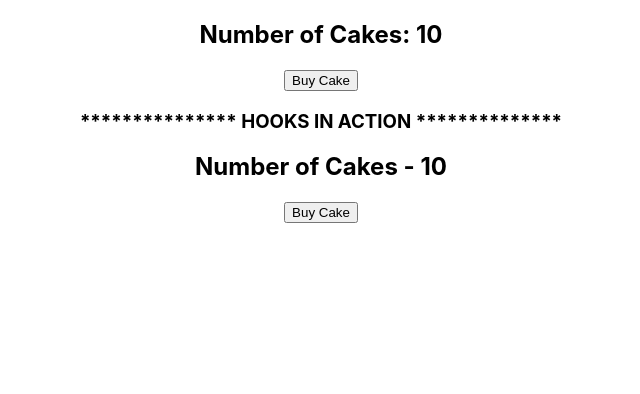
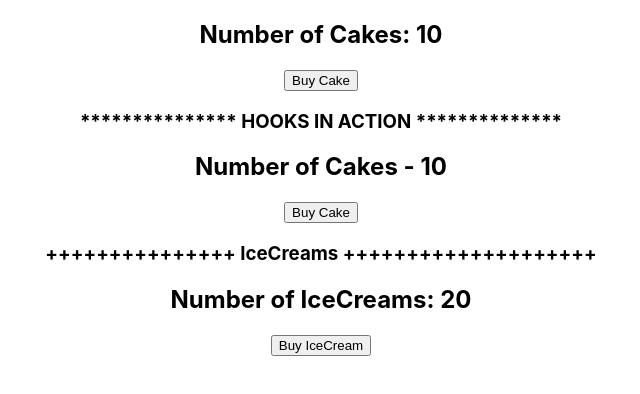
Before and after one commit to ClaytonSiby/react_redux_fundamentals, a React (Create React App) app in the folder react-redux/: page / in a window 1280 px wide. Shown: the top 394 px of the page, without its empty margins (319-959 px from the left). Built offline with nearby package versions, Linux system fonts and the light colour scheme.

Commit message:
Add: iceCreamReducer and initialize the combined reducers methodology

```diff
--- a/react-redux/src/App.js
+++ b/react-redux/src/App.js
@@ -1,6 +1,7 @@
 import { Provider } from 'react-redux';
 import store from './redux/store';
 import CakeContainer from './components/CakeContainer';
+import IceCreamContainer from './components/IceCreamContainer';
 import HooksCakeContainer from './components/HooksCakeContainer';
 import './App.css';
 
@@ -11,6 +12,8 @@
         <CakeContainer />
         <h3>*************** HOOKS IN ACTION **************</h3>
         <HooksCakeContainer />
+        <h3>+++++++++++++++ IceCreams ++++++++++++++++++++</h3>
+        <IceCreamContainer />
       </div>
     </Provider>
   );
--- a/react-redux/src/components/CakeContainer.js
+++ b/react-redux/src/components/CakeContainer.js
@@ -12,7 +12,7 @@
 }
 
 const mapStateToProps = (state) => ({
-  numberOfCakes: state.numberOfCakes,
+  numberOfCakes: state.cake.numberOfCakes,
 });
 
 const mapDispatchToProps = (dispatch) => ({
--- a/react-redux/src/components/HooksCakeContainer.js
+++ b/react-redux/src/components/HooksCakeContainer.js
@@ -4,7 +4,7 @@
 
 function HooksCakeContainer() {
   // access the app store with useSelector
-  const numberOfCakes = useSelector((state) => state.numberOfCakes);
+  const numberOfCakes = useSelector((state) => state.cake.numberOfCakes);
 
   // useDispatch hook returns a reference to the dispatch function from the redux store
   const dispatch = useDispatch();
--- /dev/null
+++ b/react-redux/src/components/IceCreamContainer.js
@@ -0,0 +1,26 @@
+import React from "react";
+import { connect } from "react-redux";
+import { buyIceCream } from "../redux";
+
+function IceCreamContainer(props) {
+  return (
+    <div>
+      <h2>Number of IceCreams: {props.numberOfIceCreams}</h2>
+      <button onClick={props.buyIceCream}>Buy IceCream</button>
+    </div>
+  );
+}
+
+const mapStateToProps = (state) => {
+  return {
+    numberOfIceCreams: state.iceCream.numberOfIceCreams,
+  }
+};
+
+const mapDispatchToProps = (dispatch) => {
+  return {
+    buyIceCream: () => dispatch(buyIceCream()),
+  };
+};
+
+export default connect(mapStateToProps, mapDispatchToProps)(IceCreamContainer);
--- /dev/null
+++ b/react-redux/src/redux/icecreams/iceCreamActions.js
@@ -0,0 +1,5 @@
+import { BUY_ICE_CREAM  } from "./iceCreamTypes";
+
+export const buyIceCream = () => ({
+  type: BUY_ICE_CREAM
+});
--- /dev/null
+++ b/react-redux/src/redux/icecreams/iceCreamReducer.js
@@ -0,0 +1,20 @@
+import { BUY_ICE_CREAM } from "./iceCreamTypes";
+
+const initialState = {
+  numberOfIceCreams: 20,
+};
+
+const iceCreamReducer = (state = initialState, action) => {
+  switch (action.type) {
+    case BUY_ICE_CREAM:
+      return {
+        ...state,
+        numberOfIceCreams: state.numberOfIceCreams - 1,
+      };
+
+    default:
+      return state;
+  }
+};
+
+export default iceCreamReducer;
--- /dev/null
+++ b/react-redux/src/redux/icecreams/iceCreamTypes.js
@@ -0,0 +1 @@
+export const BUY_ICE_CREAM = 'BUY_ICE_CREAM';
--- a/react-redux/src/redux/index.js
+++ b/react-redux/src/redux/index.js
@@ -1 +1,2 @@
 export { buyCake } from './cakes/cakeActions';
+export { buyIceCream } from './icecreams/iceCreamActions';
--- /dev/null
+++ b/react-redux/src/redux/rootReducer.js
@@ -0,0 +1,10 @@
+import { combineReducers } from "redux";
+import cakeReducer from "./cakes/cakeReducer";
+import iceCreamReducer from "./icecreams/iceCreamReducer";
+
+const rootReducer = combineReducers({
+    cake: cakeReducer,
+    iceCream: iceCreamReducer
+});
+
+export default rootReducer;
--- a/react-redux/src/redux/store.js
+++ b/react-redux/src/redux/store.js
@@ -1,6 +1,6 @@
 import { createStore } from 'redux';
-import cakeReducer from './cakes/cakeReducer';
+import rootReducer from './rootReducer';
 
-const store = createStore(cakeReducer);
+const store = createStore(rootReducer);
 
 export default store;
```
